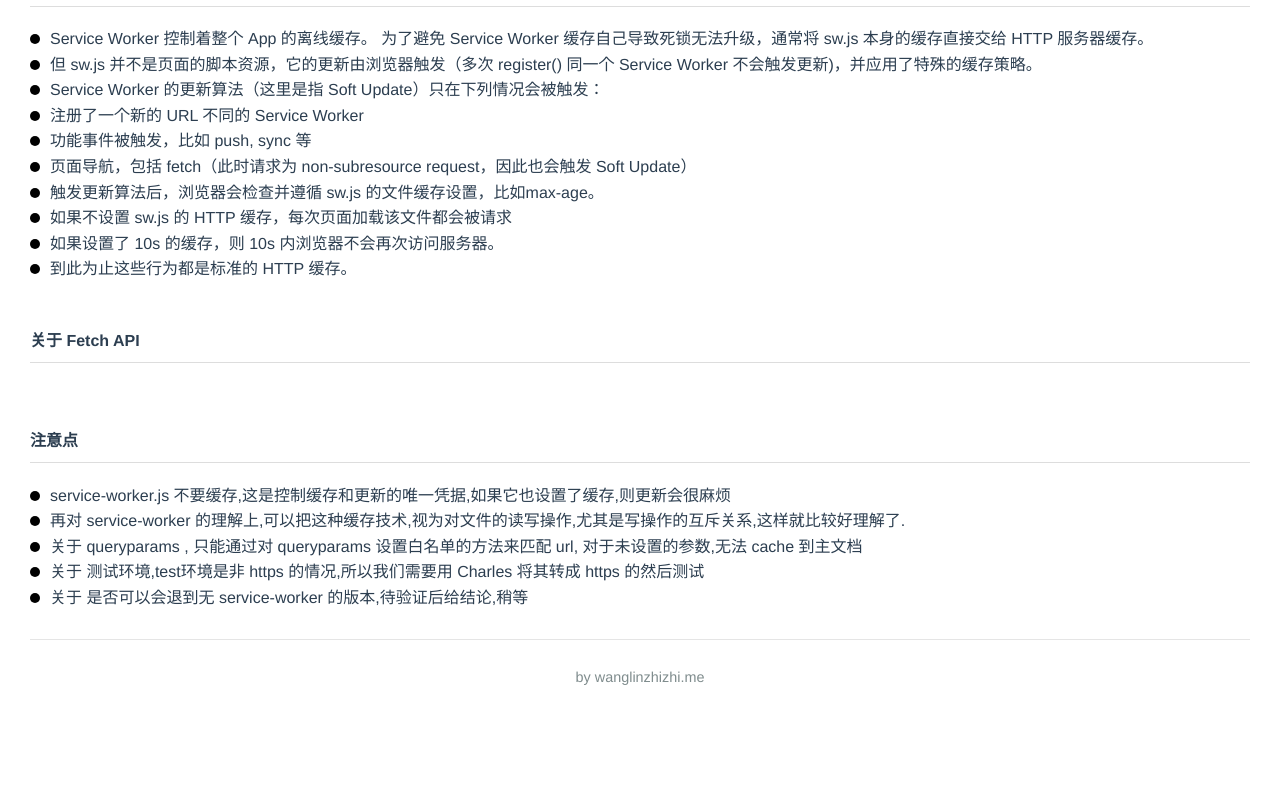
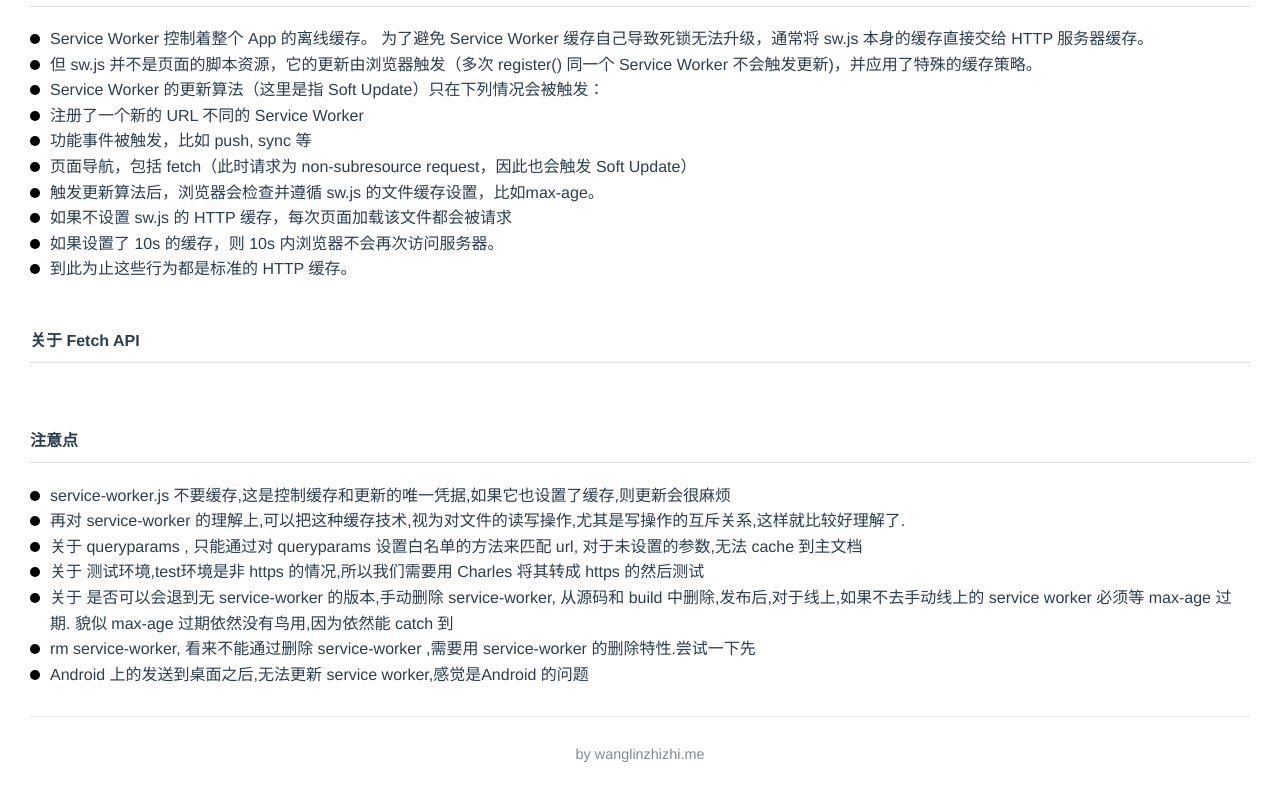
Before and after one commit to wagnlinzh/vue-pwa, a Vue app: page / in a window 1280 px wide. Shown: the part 798-1598 px from the top of the page. Before the commit the page ends 1541 px from the top, so only its background shows below. Built offline with nearby package versions, Linux system fonts and the light colour scheme.

Commit message:
先恢复正常的 sw

```diff
--- a/src/components/pwa-notes.vue
+++ b/src/components/pwa-notes.vue
@@ -72,7 +72,9 @@
                 '再对 service-worker 的理解上,可以把这种缓存技术,视为对文件的读写操作,尤其是写操作的互斥关系,这样就比较好理解了.',
                 '关于 queryparams , 只能通过对 queryparams 设置白名单的方法来匹配 url, 对于未设置的参数,无法 cache 到主文档',
                 '关于 测试环境,test环境是非 https 的情况,所以我们需要用 Charles 将其转成 https 的然后测试',
-                '关于 是否可以会退到无 service-worker 的版本,待验证后给结论,稍等'
+                '关于 是否可以会退到无 service-worker 的版本,手动删除 service-worker, 从源码和 build 中删除,发布后,对于线上,如果不去手动线上的 service worker 必须等 max-age 过期. 貌似 max-age 过期依然没有鸟用,因为依然能 catch 到',
+                'rm service-worker, 看来不能通过删除 service-worker ,需要用 service-worker 的删除特性.尝试一下先',
+                'Android 上的发送到桌面之后,无法更新 service worker,感觉是Android 的问题'
               ]
             }
           ]
```
Also changed, not shown: 8 other files (tests, documents, lock files or other folders).
